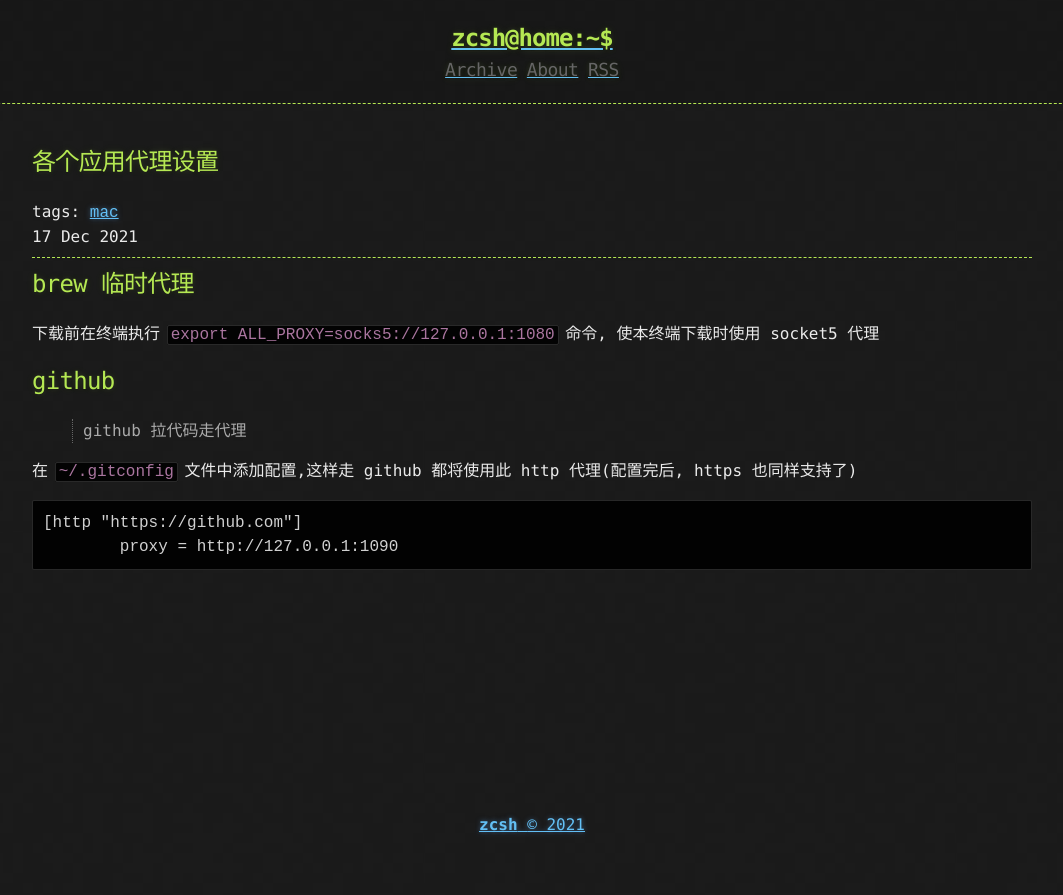
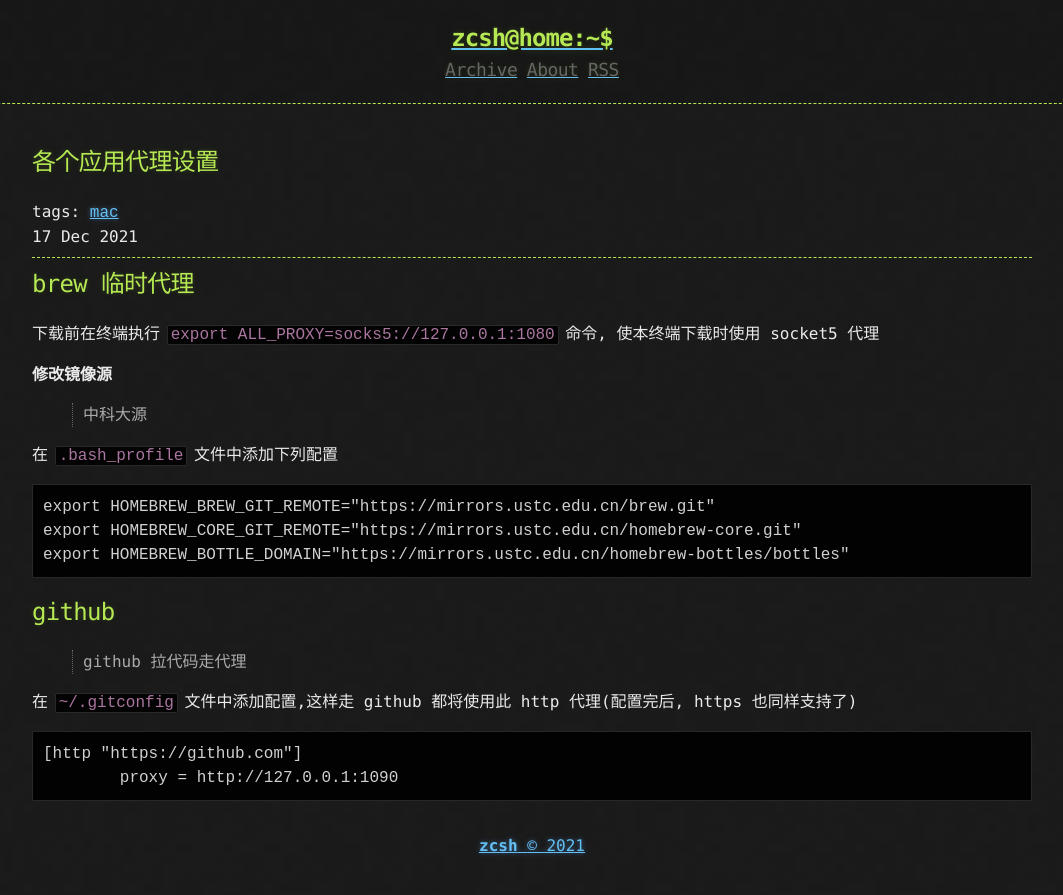
Before and after one commit to zcsh0721/zcsh0721.github.io, a Jekyll site: the page built from _posts/2021-12-17-各个应用代理设置.md, in a window 1280 px wide. Shown: the top 895 px of the page, without its empty margins (108-1171 px from the left). Built offline with Jekyll 4.4.1, drawn with Linux system fonts in a browser that asks for light colours.

Commit message:
添加 brew 的镜像源配置

````diff
--- a/_posts/2021-12-17-各个应用代理设置.md
+++ b/_posts/2021-12-17-各个应用代理设置.md
@@ -7,6 +7,16 @@ tags: ['mac']
 ## brew 临时代理
 下载前在终端执行 `export ALL_PROXY=socks5://127.0.0.1:1080` 命令, 使本终端下载时使用 socket5 代理
 
+**修改镜像源**
+> 中科大源
+
+在 `.bash_profile` 文件中添加下列配置
+```
+export HOMEBREW_BREW_GIT_REMOTE="https://mirrors.ustc.edu.cn/brew.git"
+export HOMEBREW_CORE_GIT_REMOTE="https://mirrors.ustc.edu.cn/homebrew-core.git"
+export HOMEBREW_BOTTLE_DOMAIN="https://mirrors.ustc.edu.cn/homebrew-bottles/bottles"
+```
+
 ## github
 > github 拉代码走代理
 
````
